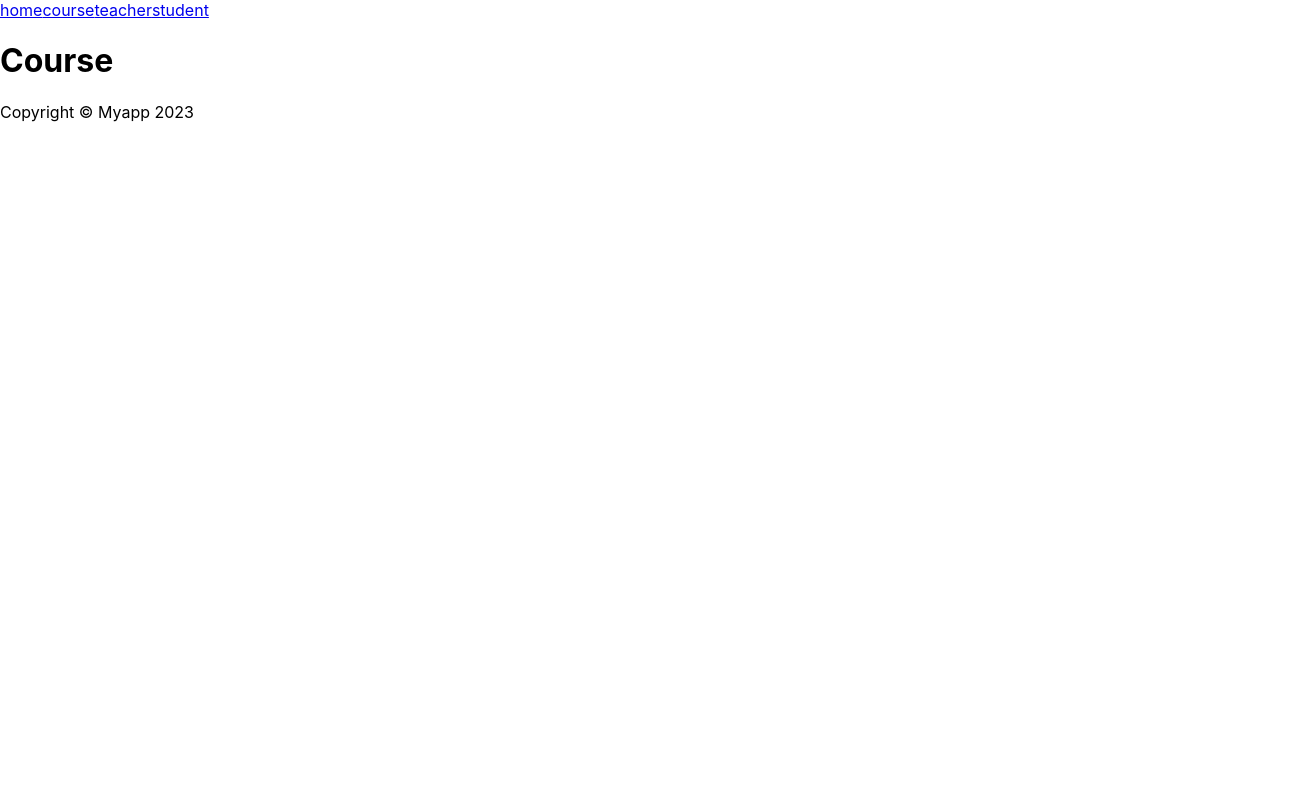
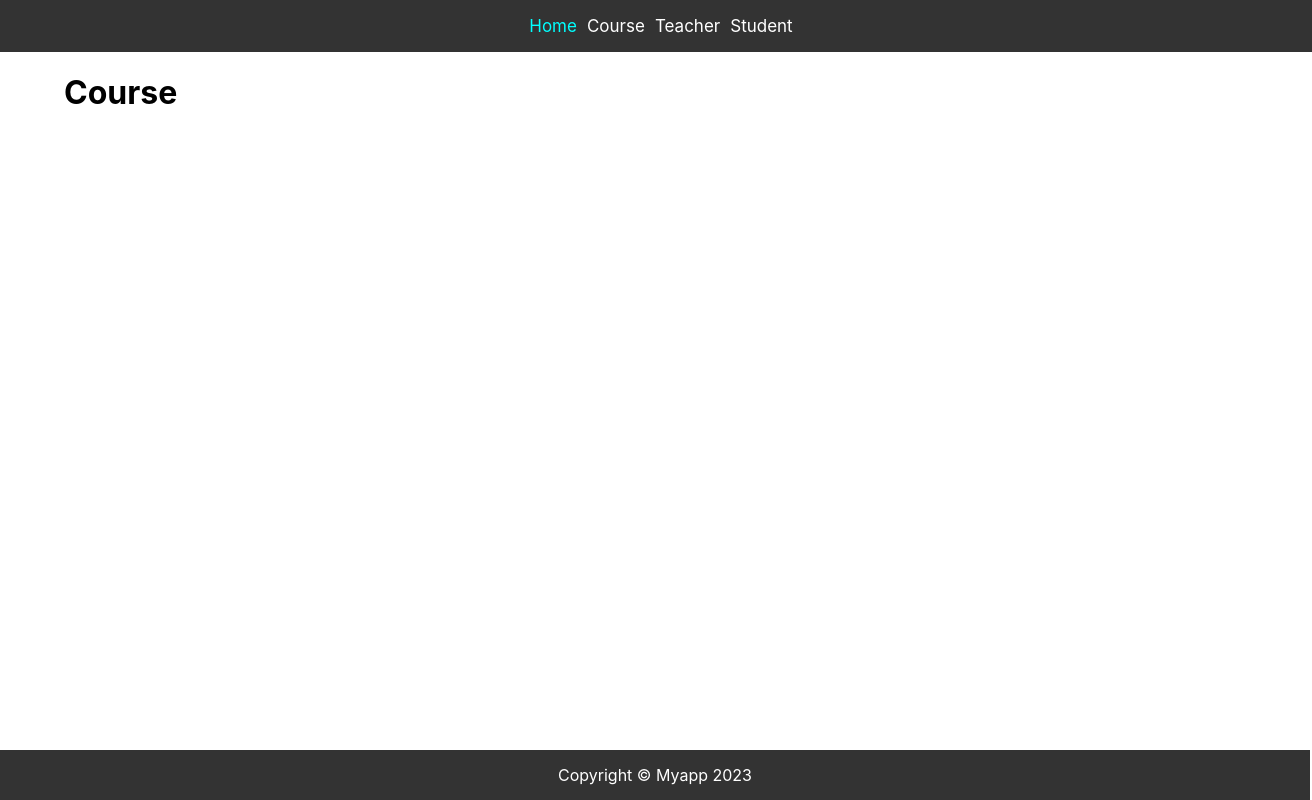
Before and after one commit to ankushchavan0411/movate-react-typescript-assignment, a React (Create React App) app: page / in a window 1280 px wide. Shown: the whole page, 1312 px wide, since content can reach past the window. Built offline with nearby package versions, Linux system fonts and the light colour scheme.

Commit message:
AC | added css for footer and header

```diff
--- a/package.json
+++ b/package.json
@@ -3,6 +3,9 @@
   "version": "0.1.0",
   "private": true,
   "dependencies": {
+    "@emotion/react": "^11.11.0",
+    "@emotion/styled": "^11.11.0",
+    "@mui/material": "^5.13.0",
     "@testing-library/jest-dom": "^5.16.5",
     "@testing-library/react": "^13.4.0",
     "@testing-library/user-event": "^13.5.0",
--- a/src/App.tsx
+++ b/src/App.tsx
@@ -2,14 +2,18 @@
 import Footer from "./components/common/Footer";
 import Header from "./components/common/Header";
 import Pages from "./routes";
+import Container from "@mui/material/Container";
+import React from "react";
 
 function App() {
   return (
-    <div className="App">
+    <React.Fragment>
       <Header />
-      <Pages />
+      <Container>
+        <Pages />
+      </Container>
       <Footer />
-    </div>
+    </React.Fragment>
   );
 }
 
--- a/src/components/Course.tsx
+++ b/src/components/Course.tsx
@@ -1,5 +1,9 @@
 /** @format */
+import Buttons from "./common/Button";
 const Course = () => {
-  return <h1>Course</h1>;
+  return (
+    // <Buttons />
+    <h1>Course</h1>
+  );
 };
 export default Course;
--- /dev/null
+++ b/src/components/common/Button.tsx
@@ -0,0 +1,12 @@
+/** @format */
+
+import Button from "@mui/material/Button";
+
+const Buttons = () => {
+  return (
+    <div>
+      <Button variant="contained">Hello World</Button>
+    </div>
+  );
+};
+export default Buttons;
--- a/src/components/common/Footer.tsx
+++ b/src/components/common/Footer.tsx
@@ -1,7 +1,7 @@
 /** @format */
 
 const Footer = () => {
-  return <div>Copyright &copy; Myapp 2023</div>;
+  return <footer>Copyright &copy; Myapp 2023</footer>;
 };
 
 export default Footer;
--- a/src/components/common/Header.tsx
+++ b/src/components/common/Header.tsx
@@ -6,14 +6,25 @@ const Header = () => {
   const { HOME, COURSE, TEACHER, STUDENT } = ROUTES;
   return (
     <header>
-      <NavLink to="/">{HOME}</NavLink>
-      <NavLink to={COURSE} style={{ textTransform: "capitalize" }}>
+      <NavLink to="/" className={({ isActive }) => (isActive ? "active" : "")}>
+        {HOME}
+      </NavLink>
+      <NavLink
+        to={COURSE}
+        className={({ isActive }) => (isActive ? "active" : "")}
+      >
         {COURSE}
       </NavLink>
-      <NavLink to={TEACHER} style={{ textTransform: "capitalize" }}>
+      <NavLink
+        to={TEACHER}
+        className={({ isActive }) => (isActive ? "active" : "")}
+      >
         {TEACHER}
       </NavLink>
-      <NavLink to={STUDENT} style={{ textTransform: "capitalize" }}>
+      <NavLink
+        to={STUDENT}
+        className={({ isActive }) => (isActive ? "active" : "")}
+      >
         {STUDENT}
       </NavLink>
       <Outlet />
--- a/src/index.css
+++ b/src/index.css
@@ -3,10 +3,49 @@
 body {
   margin: 0px;
   padding: 0px;
-  box-sizing: content-box;
+  /* box-sizing: border-box; */
   font-family: -apple-system, BlinkMacSystemFont, "Segoe UI", "Roboto", "Oxygen",
     "Ubuntu", "Cantarell", "Fira Sans", "Droid Sans", "Helvetica Neue",
     sans-serif;
   -webkit-font-smoothing: antialiased;
   -moz-osx-font-smoothing: grayscale;
 }
+
+/* *********************** ---- Header CSS ---- ****************************** */
+header {
+  width: 100%;
+  top: 0;
+  z-index: 1;
+  position: sticky;
+  background-color: #333;
+  padding: 16px;
+  display: flex;
+  align-items: center;
+  justify-content: center;
+  text-transform: capitalize;
+}
+header a {
+  text-decoration: none;
+  color: #fff;
+  margin-left: 10px;
+  font-size: 17px;
+}
+header .active {
+  color: aqua;
+}
+header a:hover {
+  color: aqua;
+  transition: 0.5s;
+}
+
+/* *********************** ---- Footer CSS ---- ****************************** */
+footer {
+  text-align: center;
+  padding: 15px;
+  background-color: #333;
+  color: #fff;
+  z-index: 1;
+  position: absolute;
+  bottom: 0;
+  width: 100%;
+}
--- a/src/routes/index.tsx
+++ b/src/routes/index.tsx
@@ -12,7 +12,7 @@ const Pages = () => {
       <Route path={COURSE} element={<Course />} />
       <Route path={TEACHER} element={<Teacher />} />
       <Route path={STUDENT} element={<Teacher />} />
-      <Route path="*" element={<p>Sorry, nothing here</p>} />
+      <Route path="*" element={<p>Sorry, page not found</p>} />
     </Routes>
   );
 };
```
Also changed, not shown: src/components/Student.tsx (renamed from src/components/Student.jsx), 1 other file (tests, documents, lock files or other folders).
